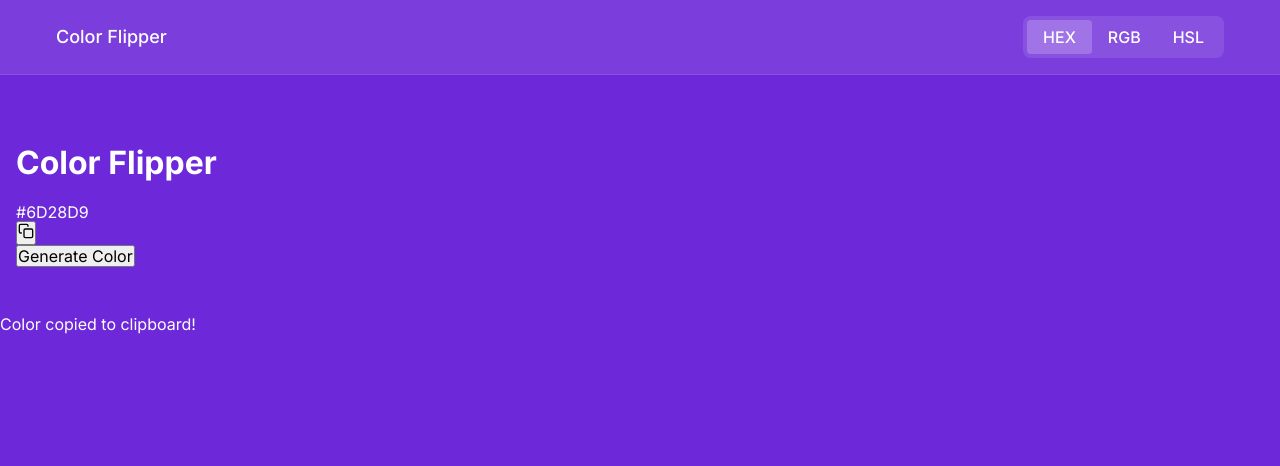
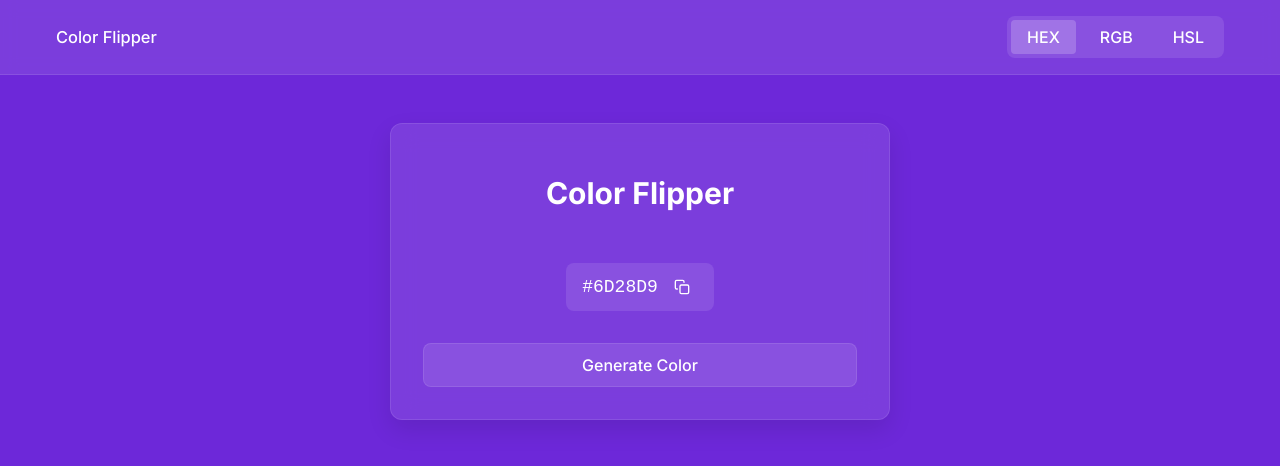
Before and after one commit to hermanconnor/color-flipper, a plain HTML site: page index.html in a window 1280 px wide. Drawn offline with Linux system fonts and the light colour scheme.

Commit message:
Finish css styles

```diff
--- a/css/styles.css
+++ b/css/styles.css
@@ -44,13 +44,14 @@ header {
 
 .logo {
   font-weight: 500;
-  font-size: 1.125rem;
+  font-size: 1.025rem;
 }
 
 .tabs {
   display: flex;
   justify-content: center;
   align-items: center;
+  gap: 0.5rem;
   padding: 0.25rem;
   margin: 0.5rem auto;
   width: fit-content;
@@ -80,3 +81,105 @@ header {
 main {
   padding: 3rem 1rem;
 }
+
+.container {
+  max-width: 500px;
+  margin: 0 auto;
+}
+
+.card {
+  background-color: var(--card-bg);
+  backdrop-filter: blur(12px);
+  border: 1px solid var(--border-color);
+  border-radius: 0.75rem;
+  padding: 2rem;
+  box-shadow: 0 10px 25px rgba(0, 0, 0, 0.1);
+  display: flex;
+  flex-direction: column;
+  gap: 2rem;
+}
+
+h1 {
+  text-align: center;
+  font-size: 1.875rem;
+}
+
+.color-display {
+  display: flex;
+  justify-content: center;
+  align-items: center;
+  gap: 0.5rem;
+  background-color: rgba(255, 255, 255, 0.1);
+  padding: 0.5rem 1rem;
+  border-radius: 0.5rem;
+  width: fit-content;
+  margin: 0 auto;
+  font-family: monospace;
+  font-size: 1.125rem;
+}
+
+#copy-btn {
+  background: transparent;
+  border: none;
+  color: var(--text-color);
+  cursor: pointer;
+  padding: 0.5rem;
+  border-radius: 0.25rem;
+  display: flex;
+  align-items: center;
+  justify-content: center;
+  transition: background-color 200ms ease;
+}
+
+#copy-btn:hover {
+  background-color: rgba(255, 255, 255, 0.1);
+}
+
+#generate-btn {
+  background-color: rgba(255, 255, 255, 0.1);
+  color: var(--text-color);
+  border: 1px solid var(--border-color);
+  border-radius: 0.5rem;
+  padding: 0.75rem 1.5rem;
+  font-size: 1rem;
+  font-weight: 500;
+  cursor: pointer;
+  transition: background-color 200ms ease;
+}
+
+#generate-btn:hover {
+  background-color: var(--button-hover);
+}
+
+.toast {
+  position: fixed;
+  bottom: 2rem;
+  left: 50%;
+  transform: translateX(-50%) translateY(100px);
+  background-color: rgba(0, 0, 0, 0.8);
+  color: white;
+  padding: 0.75rem 1.5rem;
+  border-radius: 0.5rem;
+  opacity: 0;
+  transition: transform 300ms ease, opacity 300ms ease;
+  z-index: 100;
+}
+
+.toast.show {
+  transform: translateX(-50%) translateY(0);
+  opacity: 1;
+}
+
+@media (max-width: 640px) {
+  .card {
+    padding: 1.5rem;
+  }
+
+  h1 {
+    font-size: 1.5rem;
+  }
+
+  .color-display {
+    font-size: 1rem;
+  }
+}
```
